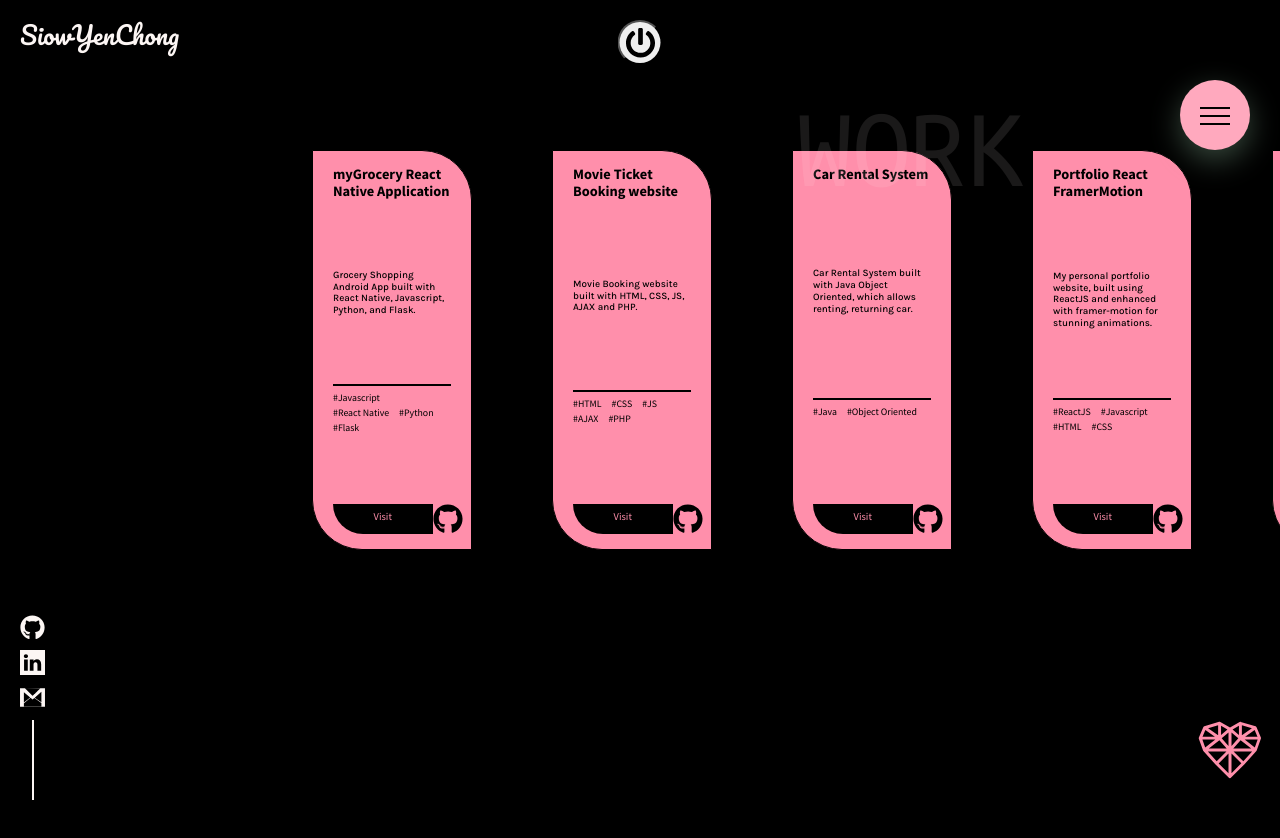
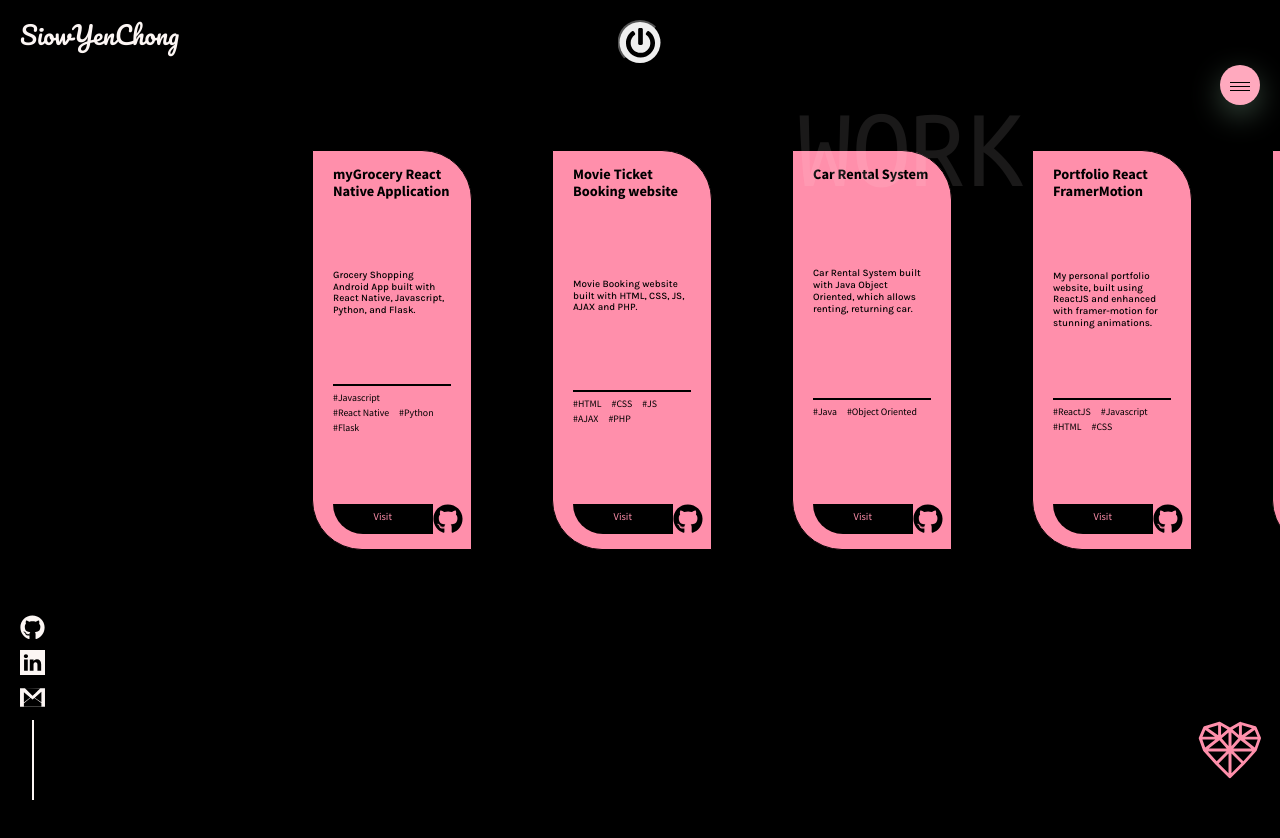
Before and after one commit to SiowYenChong/Portfolio-React-FramerMotion, a React (Create React App) app: page /work in a window 1280 px wide. Shown: the top 838 px of the page. Built offline with nearby package versions, Linux system fonts and the light colour scheme.

Commit message:
Adjusted heading -contact form

```diff
--- a/src/components/ContactPage.js
+++ b/src/components/ContactPage.js
@@ -77,6 +77,9 @@ const Title = styled.h1`
     width: 90%; // Adjust as needed
     text-align: center;
     font-size: 2rem; // Adjust as needed
+  }
+  @media (min-width: 769px) and (max-width: 1024px) {
+    top: 5%;
   }
 `;
 
--- a/src/components/Main.js
+++ b/src/components/Main.js
@@ -23,7 +23,7 @@ const MainContainer = styled.div`
     font-weight: 500;
     font-size: calc(0.5em + 1vw);
     @media (max-width: 768px) {
-        font-size: calc(0.65em + 1vw);
+        font-size: calc(0.8em + 1vw);
     }
   }
 `;
@@ -225,8 +225,8 @@ const Main = () => {
                 <Center click = {click}>
                 <Heart
                 onClick={() => handleClick()}
-                width={click ? (isSmallScreen <= 768 ? 80 : 120) : 200}
-                height={click ? (isSmallScreen <= 768 ? 80 : 120) : 200}
+                width={click ? (isSmallScreen ? 80 : 120) : 200}
+                height={click ? (isSmallScreen ? 80 : 120) : 200}
                 fill='currentColor'
                 />
                     <span>Click the heart </span>
--- a/src/subComponents/HamburgerMenu.js
+++ b/src/subComponents/HamburgerMenu.js
@@ -11,73 +11,75 @@ const COLORS = {
 const MenuLabel = styled.label`
     background-color: ${COLORS.primaryLight};
     position: fixed;
-    top: 8rem;
-    right: 3rem;
+    top: 6.5rem;
+    right: 2rem;
     border-radius: 50%;
-    height: 7rem;
-    width: 7rem;
+    height: 4rem;
+    width: 4rem;
     cursor: pointer;
     z-index: 1000;
-    box-shadow: 0 1rem 3rem rgba(182,237,200,0.3);
+    box-shadow: 0 1rem 3rem rgba(182, 237, 200, 0.3);
     text-align: center;
-`
+`;
+
 const NavBackground = styled.div`
     position: fixed;
-    top: 8.5rem;
-    right: 3.5rem;
-    background-image: radial-gradient(
-        ${COLORS.primaryDark},
-        ${COLORS.primaryLight}
-    );
-    height: 6rem;
-    width: 6rem;
+    top: 7.0rem;
+    right: 2.5rem;
+    background-image: radial-gradient(${COLORS.primaryDark}, ${COLORS.primaryLight});
+    height: 3rem;
+    width: 3rem;
     border-radius: 50%;
 
-    transform: ${(props) => (props.clicked ? "scale(80)" : "scale(0)")};
+    transform: ${(props) => (props.clicked ? 'scale(80)' : 'scale(0)')};
     transition: transform 2s;
     z-index: 500;
 `;
 
 const Icon = styled.span`
     position: relative;
-    background-color: ${props=>
-        props.clicked ? "transparent" : "black"}};
-    width: 3rem;
-    height: 2px;
+    background-color: ${(props) => (props.clicked ? 'transparent' : 'black')};
+    width: 2rem;
+    height: 1px;
     display: inline-block;
-    margin-top: 3.5rem;
+    margin-top: 2.1rem;
     transition: all 0.2s;
 
-    &::before, &::after {
-        content: "";
+    &::before,
+    &::after {
+        content: '';
         background-color: black;
-        width: 3rem;
-        height: 2px;
+        width: 2rem;
+        height: 1px;
         display: inline-block;
         position: absolute;
         left: 0;
         transition: all 0.3s;
     }
+
     &::before {
-        top: ${(props) => (props.clicked ? "0" : "-0.8rem")};
-        transform: ${(props) => (props.clicked ? "rotate(135deg)" : "rotate(0)")};
+        top: ${(props) => (props.clicked ? '0' : '-0.4rem')};
+        transform: ${(props) => (props.clicked ? 'rotate(135deg)' : 'rotate(0)')};
     }
+
     &::after {
-        top: ${(props) => (props.clicked ? "0" : "0.8rem")};
-        transform: ${(props) => (props.clicked ? "rotate(-135deg)" : "rotate(0)")};
+        top: ${(props) => (props.clicked ? '0' : '0.4rem')}; /* Adjusted from 0.8rem */
+        transform: ${(props) => (props.clicked ? 'rotate(-135deg)' : 'rotate(0)')};
     }
-`
+`;
+
 const Navigation = styled.div`
     height: 100vh;
     position: fixed;
     top: 0;
     right: 0;
     z-index: 600;
-    width:${(props) => (props.clicked ? "100%" : "0")};
-    opacity:${(props) => (props.clicked ? "1" : "0")};
+    width: ${(props) => (props.clicked ? '100%' : '0')};
+    opacity: ${(props) => (props.clicked ? '1' : '0')};
 
     transition: width 0.8s;
-`
+`;
+
 const List = styled.ul`
     position: absolute;
     list-style: none;
@@ -86,14 +88,15 @@ const List = styled.ul`
     transform: translate(-50%, -50%);
     text-align: center;
     width: 100%;
-`
+`;
+
 const ItemLink = styled(NavLink)`
     display: inline-block;
-    font-size: 2rem;
+    font-size: 2.0rem;
     font-weight: 300;
     text-decoration: none;
     color: ${COLORS.primaryLight};
-    padding: 1rem 2rem;
+    padding: 0.5rem 1rem; /* Adjusted from 1rem 2rem */
     background-image: linear-gradient(
         120deg,
         transparent 0%,
@@ -103,13 +106,14 @@ const ItemLink = styled(NavLink)`
     );
     background-size: 240%;
     transition: all 0.4s;
-    &:hover, &:active {
+
+    &:hover,
+    &:active {
         background-position: 100%;
         color: ${COLORS.primaryDark};
-        transform: translateX(1rem);
+        transform: translateX(0.5rem); /* Adjusted from 1rem */
     }
-`
-
+`;
 function HamburgerMenu() {
     const [click, setClick] = useState(false);
     const handleClick = () => setClick(!click);
```
